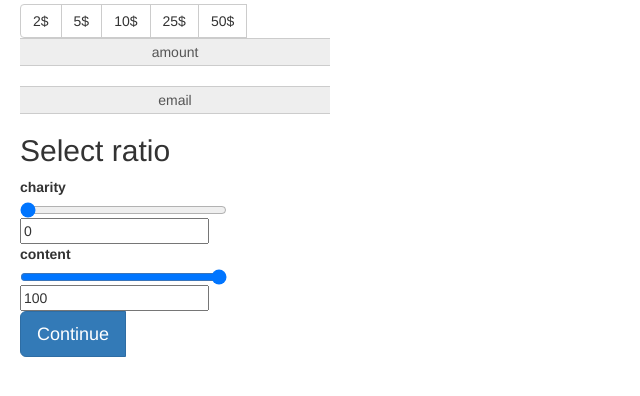
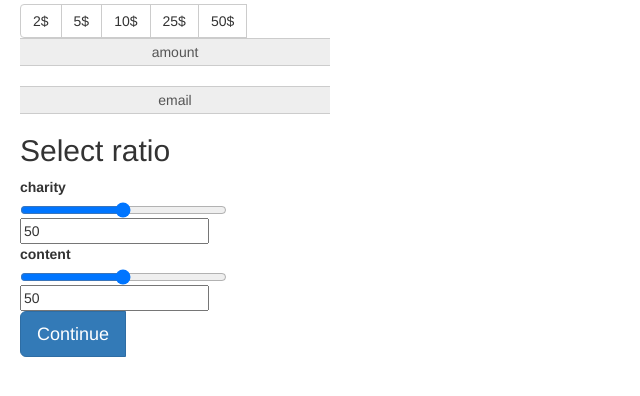
Before and after one commit to PashaShulga/webapp, a Python web app: template webapp/templates/index.mako in a window 1280 px wide. Shown: the part 218-614 px from the top of the page, without its empty margins (0-640 px from the left). Run offline with Mako, Linux system fonts and the light colour scheme; the template is opened without the code that fills it, so the values that code supplies are empty; some libraries are stand-ins or nearby versions.

Commit message:
fix bugs

```diff
--- a/webapp/templates/index.mako
+++ b/webapp/templates/index.mako
@@ -82,12 +82,12 @@
                 <div class="input-group col-md-2">
                     <h2>Select ratio</h2>
                     <label>charity</label>
-                    <input id="range1" type="range" min="0" max="100" value="0"/>
-                    <input type="text" id="charity" name="charity" value="0"/>
+                    <input id="range1" type="range" min="0" max="100" value="50"/>
+                    <input type="text" id="charity" name="charity" value="50"/>
                     <br/>
                     <label>content</label>
-                    <input id="range2" type="range" min="0" max="100" value="100"/>
-                    <input type="text" id="content" name="content" value="100"/>
+                    <input id="range2" type="range" min="0" max="100" value="50"/>
+                    <input type="text" id="content" name="content" value="50"/>
                 </div>
 
                 <div class="btn-group btn-group-lg">
```
Also changed, not shown: webapp/views.py (+14 -7 lines).
